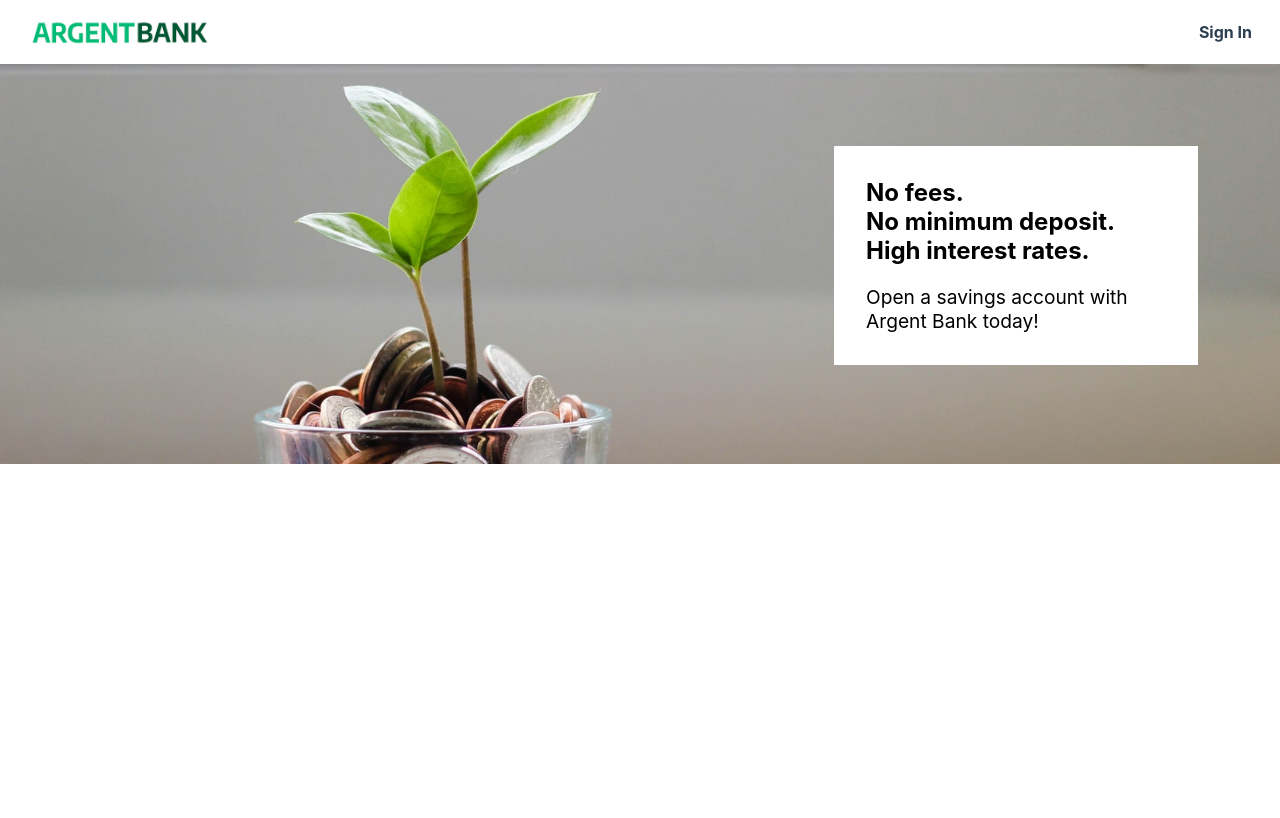
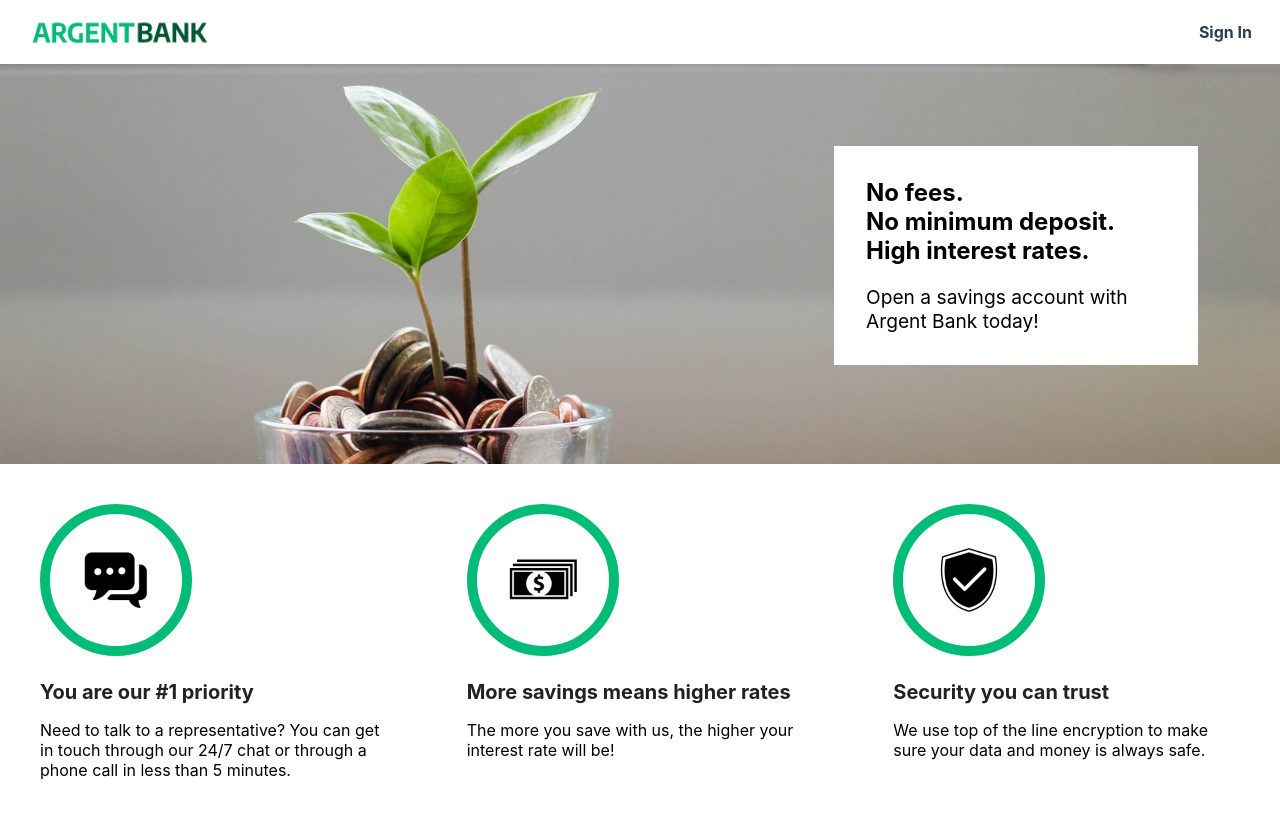
Before and after one commit to VGrolleau/p13-argentbank-frontend, a React (Create React App) app: page / in a window 1280 px wide. Shown: the top 818 px of the page. Built offline with nearby package versions, Linux system fonts and the light colour scheme; the HTML template or start-up script is replaced by a standard one.

Commit message:
Get Features part on App

```diff
--- /dev/null
+++ b/src/components/Features.jsx
@@ -0,0 +1,45 @@
+import "../utils/style/Features.css";
+import iconChat from "../assets/icon-chat.png";
+import iconMoney from "../assets/icon-money.png";
+import iconSecurity from "../assets/icon-security.png";
+
+function Features() {
+    return (
+        <section className="features">
+            <h2 className="sr-only">Features</h2>
+            <div className="feature-item">
+                <img src={iconChat} alt="Chat Icon" className="feature-icon" />
+                <h3 className="feature-item-title">You are our #1 priority</h3>
+                <p>
+                    Need to talk to a representative? You can get in touch through our
+                    24/7 chat or through a phone call in less than 5 minutes.
+                </p>
+            </div>
+            <div className="feature-item">
+                <img
+                    src={iconMoney}
+                    alt="Money Icon"
+                    className="feature-icon"
+                />
+                <h3 className="feature-item-title">More savings means higher rates</h3>
+                <p>
+                    The more you save with us, the higher your interest rate will be!
+                </p>
+            </div>
+            <div className="feature-item">
+                <img
+                    src={iconSecurity}
+                    alt="Security Icon"
+                    className="feature-icon"
+                />
+                <h3 className="feature-item-title">Security you can trust</h3>
+                <p>
+                    We use top of the line encryption to make sure your data and money
+                    is always safe.
+                </p>
+            </div>
+        </section>
+    )
+}
+
+export default Features;
--- a/src/pages/App.jsx
+++ b/src/pages/App.jsx
@@ -1,3 +1,4 @@
+import Features from '../components/Features';
 import Hero from '../components/Hero';
 import '../utils/style/App.css';
 
@@ -5,6 +6,7 @@
   return (
     <div className="App">
       <Hero />
+      <Features />
     </div>
   );
 }
--- /dev/null
+++ b/src/utils/style/Features.css
@@ -0,0 +1,29 @@
+.features {
+    display: flex;
+    flex-direction: column;
+}
+
+@media (min-width: 920px) {
+    .features {
+        flex-direction: row;
+    }
+}
+
+.feature-icon {
+    width: 100px;
+    border: 10px solid #00bc77;
+    border-radius: 50%;
+    padding: 1rem;
+}
+
+.feature-item {
+    flex: 1;
+    padding: 2.5rem;
+}
+
+.feature-item-title {
+    color: #222;
+    font-size: 1.25rem;
+    font-weight: bold;
+    margin-bottom: 0.5rem;
+}
```
